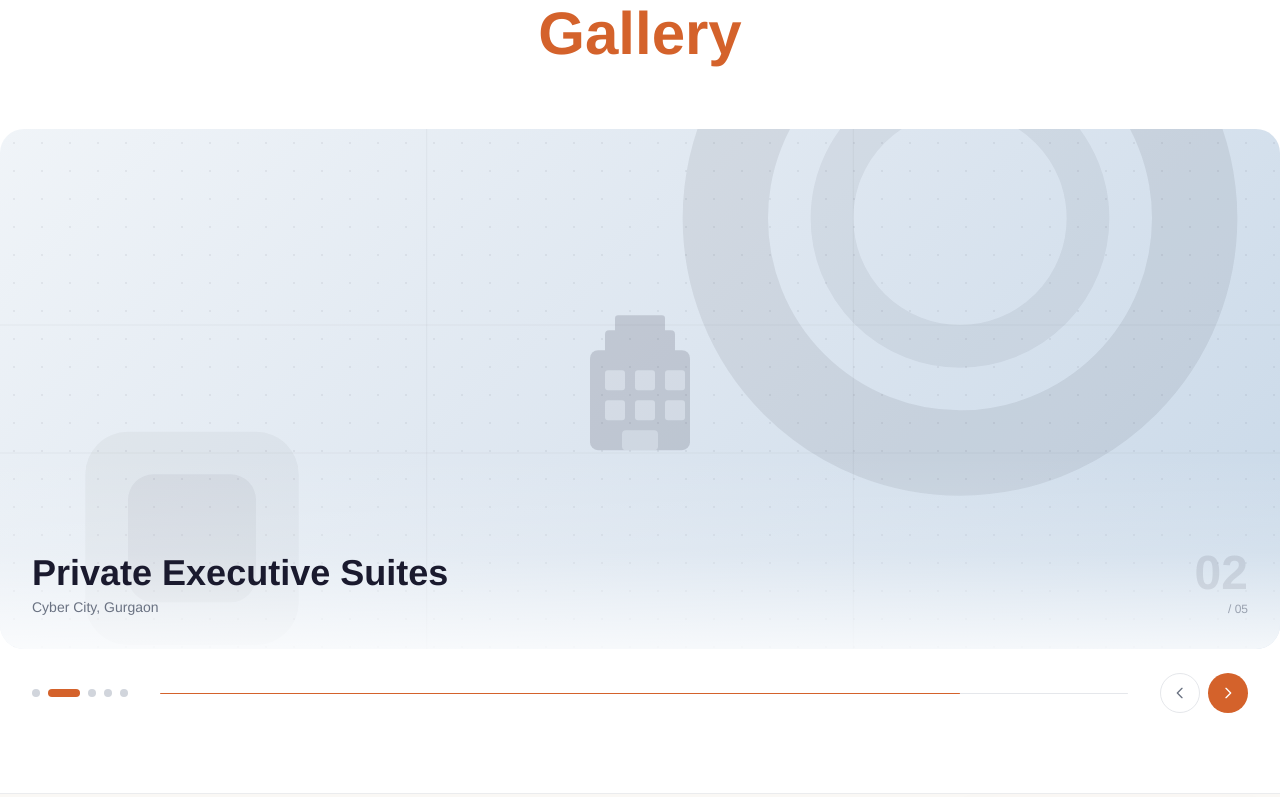
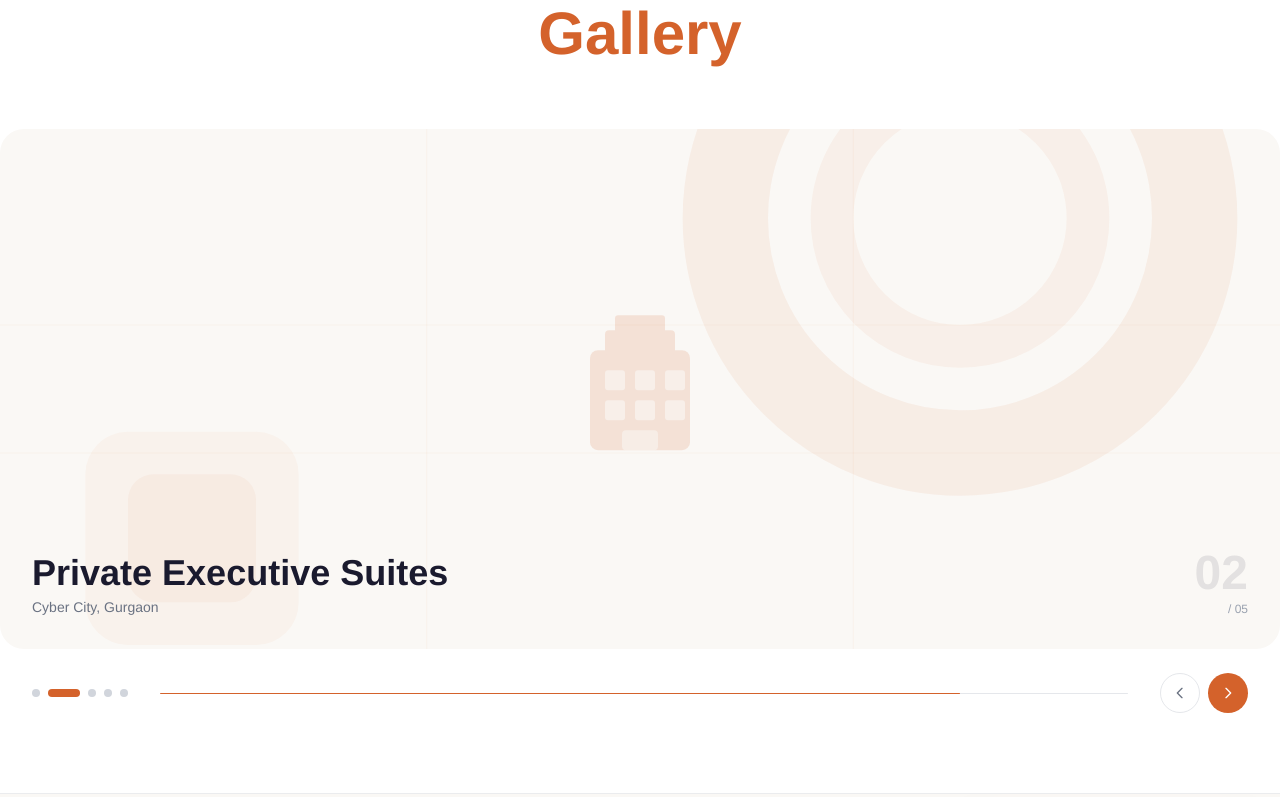
Before and after one commit to Comptech-Enterprises/onwards-website, a Next.js app: page / in a window 1280 px wide. Shown: the part 2863-3660 px from the top of the page. Built offline with nearby package versions, Linux system fonts and the light colour scheme.

Commit message:
style(palette): finalize solid color replacement in GallerySlider and SpotlightCard

```diff
--- a/src/app/page.tsx
+++ b/src/app/page.tsx
@@ -504,30 +504,18 @@ function GallerySlider() {
               animate="center"
               exit="exit"
               transition={{ duration: 1, ease: [0.22, 1, 0.36, 1] }}
-              className="absolute inset-0"
-              style={{
-                background: `linear-gradient(135deg, ${slide.grad[0]} 0%, ${slide.grad[1]} 50%, ${slide.grad[2]} 100%)`,
-              }}
+              className="absolute inset-0 bg-[#faf8f5]"
             >
-              {/* Dot grid */}
-              <div
-                className="absolute inset-0 opacity-30"
-                style={{
-                  backgroundImage: `radial-gradient(circle, ${slide.shape}33 1.5px, transparent 1.5px)`,
-                  backgroundSize: "28px 28px",
-                }}
-              />
-
               {/* Decorative geometric shapes */}
               <svg className="absolute inset-0 w-full h-full" viewBox="0 0 1200 520" preserveAspectRatio="xMidYMid slice" fill="none">
-                <circle cx="900" cy="100" r="220" stroke={slide.shape} strokeOpacity="0.08" strokeWidth="80" />
-                <circle cx="900" cy="100" r="120" stroke={slide.shape} strokeOpacity="0.06" strokeWidth="40" />
-                <rect x="80" y="300" width="200" height="200" rx="40" fill={slide.shape} fillOpacity="0.04" />
-                <rect x="120" y="340" width="120" height="120" rx="24" fill={slide.shape} fillOpacity="0.05" />
-                <line x1="0" y1="200" x2="1200" y2="200" stroke={slide.shape} strokeOpacity="0.04" strokeWidth="1" />
-                <line x1="0" y1="320" x2="1200" y2="320" stroke={slide.shape} strokeOpacity="0.04" strokeWidth="1" />
-                <line x1="400" y1="0" x2="400" y2="520" stroke={slide.shape} strokeOpacity="0.04" strokeWidth="1" />
-                <line x1="800" y1="0" x2="800" y2="520" stroke={slide.shape} strokeOpacity="0.04" strokeWidth="1" />
+                <circle cx="900" cy="100" r="220" stroke="#d4622b" strokeOpacity="0.08" strokeWidth="80" />
+                <circle cx="900" cy="100" r="120" stroke="#d4622b" strokeOpacity="0.06" strokeWidth="40" />
+                <rect x="80" y="300" width="200" height="200" rx="40" fill="#d4622b" fillOpacity="0.04" />
+                <rect x="120" y="340" width="120" height="120" rx="24" fill="#d4622b" fillOpacity="0.05" />
+                <line x1="0" y1="200" x2="1200" y2="200" stroke="#d4622b" strokeOpacity="0.04" strokeWidth="1" />
+                <line x1="0" y1="320" x2="1200" y2="320" stroke="#d4622b" strokeOpacity="0.04" strokeWidth="1" />
+                <line x1="400" y1="0" x2="400" y2="520" stroke="#d4622b" strokeOpacity="0.04" strokeWidth="1" />
+                <line x1="800" y1="0" x2="800" y2="520" stroke="#d4622b" strokeOpacity="0.04" strokeWidth="1" />
               </svg>
 
               {/* Central illustration — floating building */}
@@ -538,9 +526,9 @@ function GallerySlider() {
                   className="opacity-15"
                 >
                   <svg width="180" height="180" viewBox="0 0 180 180" fill="none">
-                    <rect x="40" y="60" width="100" height="100" rx="8" fill={slide.shape} />
-                    <rect x="55" y="40" width="70" height="25" rx="4" fill={slide.shape} />
-                    <rect x="65" y="25" width="50" height="18" rx="3" fill={slide.shape} />
+                    <rect x="40" y="60" width="100" height="100" rx="8" fill="#d4622b" />
+                    <rect x="55" y="40" width="70" height="25" rx="4" fill="#d4622b" />
+                    <rect x="65" y="25" width="50" height="18" rx="3" fill="#d4622b" />
                     <rect x="55" y="80" width="20" height="20" rx="3" fill="white" fillOpacity="0.6" />
                     <rect x="85" y="80" width="20" height="20" rx="3" fill="white" fillOpacity="0.6" />
                     <rect x="115" y="80" width="20" height="20" rx="3" fill="white" fillOpacity="0.6" />
@@ -553,8 +541,7 @@ function GallerySlider() {
               </div>
             </motion.div>
 
-            {/* Bottom caption overlay */}
-            <div className="absolute inset-x-0 bottom-0 h-48 bg-gradient-to-t from-white/80 via-white/20 to-transparent" />
+            {/* Bottom caption area */}
             <div className="absolute bottom-0 left-0 right-0 px-8 pb-8 flex items-end justify-between">
               <div>
                 <h3 className="text-3xl lg:text-4xl font-bold text-[#1a1a2e]">{slide.title}</h3>
--- a/src/components/SpotlightCard.tsx
+++ b/src/components/SpotlightCard.tsx
@@ -6,26 +6,19 @@ import { type ReactNode, useCallback } from "react";
 type SpotlightCardProps = {
   children: ReactNode;
   className?: string;
-  spotlightColor?: string;
   enableTilt?: boolean;
 };
 
 /**
- * Next-level Bento Card featuring:
- * 1. Cursor-following radial spotlight glow
- * 2. 3D perspective spring tilt on mouse hover
- * 3. Luminescent glass border highlight
+ * Premium Bento Card featuring:
+ * 1. 3D perspective spring tilt on mouse hover
+ * 2. Flat solid crisp white card surface and border
  */
 export default function SpotlightCard({
   children,
   className = "",
-  spotlightColor = "rgba(212, 98, 43, 0.12)",
   enableTilt = true,
 }: SpotlightCardProps) {
-  const mouseX = useMotionValue(0);
-  const mouseY = useMotionValue(0);
-
-  // Normalized coordinates for 3D tilt
   const normX = useMotionValue(0);
   const normY = useMotionValue(0);
 
@@ -44,29 +37,18 @@ export default function SpotlightCard({
       const x = e.clientX - rect.left;
       const y = e.clientY - rect.top;
 
-      mouseX.set(x);
-      mouseY.set(y);
-
       if (enableTilt) {
         normX.set(x / rect.width - 0.5);
         normY.set(y / rect.height - 0.5);
       }
     },
-    [enableTilt, mouseX, mouseY, normX, normY],
+    [enableTilt, normX, normY],
   );
 
   const handleMouseLeave = useCallback(() => {
-    mouseX.set(-1000);
-    mouseY.set(-1000);
     normX.set(0);
     normY.set(0);
-  }, [mouseX, mouseY, normX, normY]);
-
-  const spotlightBg = useTransform(
-    [mouseX, mouseY],
-    ([x, y]) =>
-      `radial-gradient(380px circle at ${x}px ${y}px, ${spotlightColor}, transparent 80%)`,
-  );
+  }, [normX, normY]);
 
   return (
     <motion.div
@@ -79,21 +61,9 @@ export default function SpotlightCard({
         transformStyle: "preserve-3d",
       }}
       whileHover={{ y: -6, transition: { duration: 0.3 } }}
-      className={`relative rounded-3xl border border-gray-200/80 bg-white overflow-hidden shadow-sm hover:shadow-[0_20px_50px_-15px_rgba(212,98,43,0.12)] transition-shadow duration-500 ${className}`}
+      className={`relative rounded-3xl border border-gray-200 bg-white overflow-hidden shadow-sm hover:border-[#d4622b] transition-colors duration-300 ${className}`}
     >
-      {/* Interactive Cursor Spotlight */}
-      <motion.div
-        aria-hidden
-        className="pointer-events-none absolute -inset-px rounded-3xl opacity-0 transition-opacity duration-300 group-hover:opacity-100"
-        style={{
-          background: spotlightBg,
-        }}
-      />
-
-      {/* Subtle top reflection sheen */}
-      <div className="pointer-events-none absolute inset-x-0 top-0 h-px bg-gradient-to-r from-transparent via-white/80 to-transparent" />
-
-      {/* Content wrapper with preserve-3d */}
+      {/* Content wrapper */}
       <div className="relative z-10 h-full">{children}</div>
     </motion.div>
   );
```
